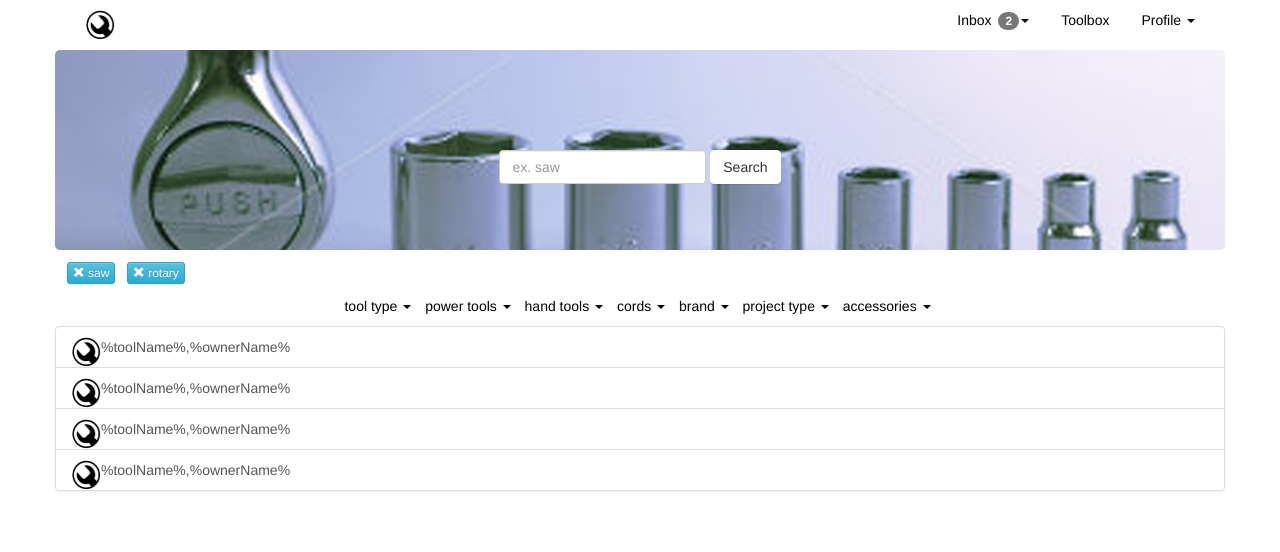
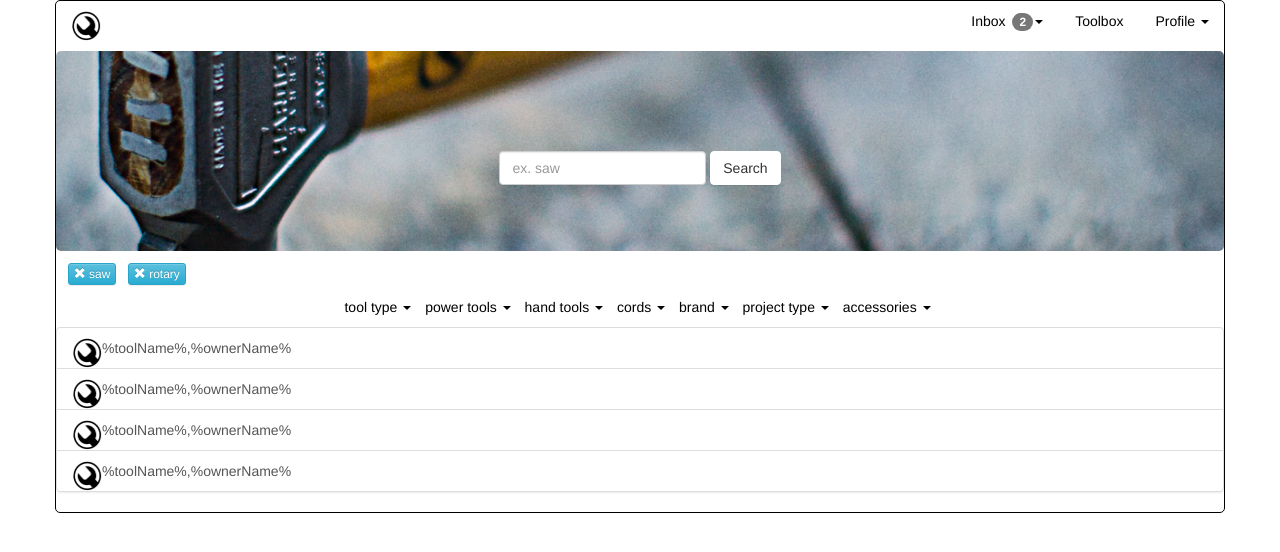
Before and after one commit to justinonstine/SocketBox, a Django app: page /socketbox/ in a window 1280 px wide. Shown: the top 552 px of the page. Run offline with Django 3.2, Linux system fonts and the light colour scheme; some libraries are stand-ins or nearby versions.

Commit message:
search bubbles working, uploading to github for justin to start working on search bar

```diff
--- a/static/css/style.css
+++ b/static/css/style.css
@@ -1,3 +1,12 @@
+*{
+}
+
+.container{
+	border: 1px solid black;
+    border-radius: 5px;
+}
+
+
 a {
 	color: black;
 }
@@ -7,6 +16,11 @@
     border-radius: 5px;*/
 }
 
+
+.header{
+  margin-left: -15px;
+  margin-right: -15px;
+}
 
 .navbar-form
 {
```
Also changed, not shown: static/images/hammer.png.
